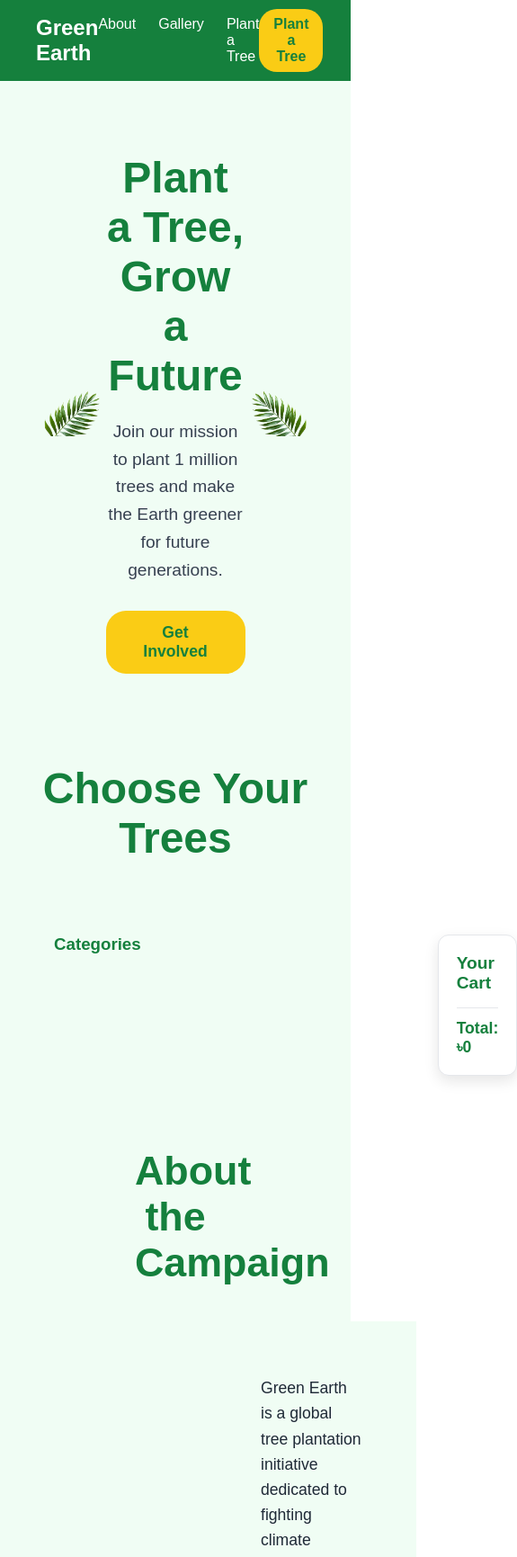
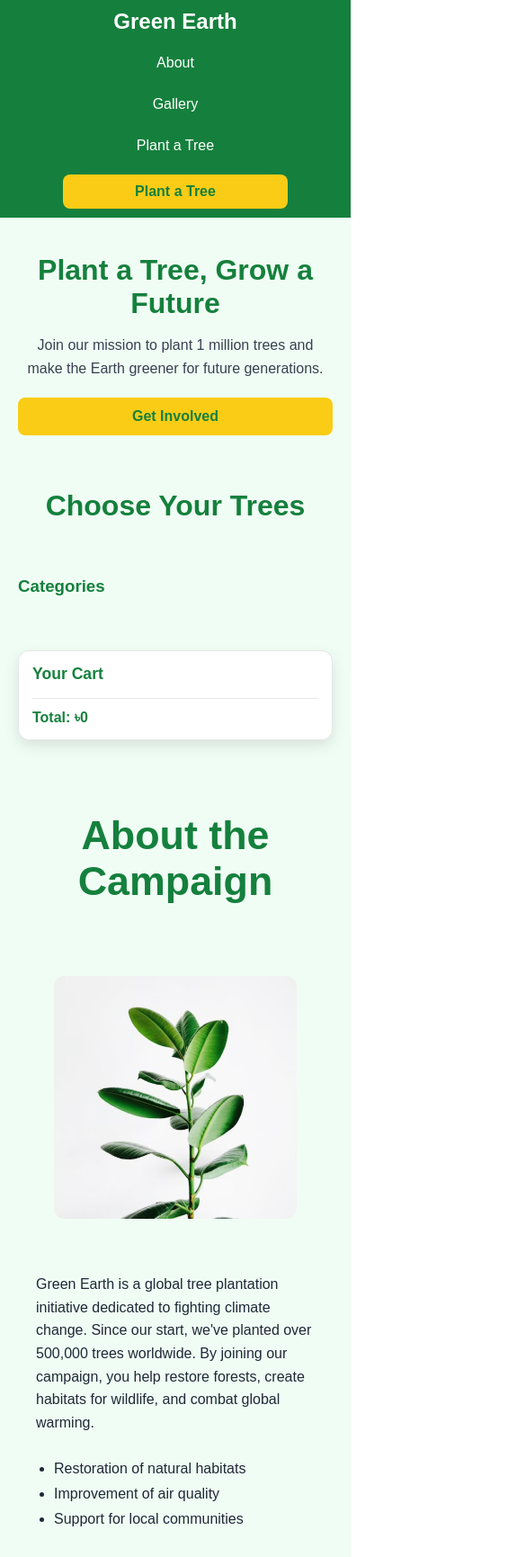
Before and after one commit to jakaria-creator/B12A06-Green-Earth, a plain HTML site: page index.html in a window 390 px wide. Shown: the top 1731 px of the page at 90% size, 575 px wide, since content can reach past the window. Drawn offline with Linux system fonts and the light colour scheme; no server answers.

Commit message:
added mobile responsiveness

```diff
--- a/design.css
+++ b/design.css
@@ -688,3 +688,159 @@ section {
   font-size: 0.9em;
   text-align: center;
 }
+
+
+
+
+/* -------------------
+   Mobile Responsiveness (≤768px)
+------------------- */
+@media (max-width: 768px) {
+  /* Menubar */
+  .menubar {
+    padding: 10px 20px;
+  }
+  .menubar nav {
+    flex-direction: column;
+    align-items: center;
+    gap: 15px;
+  }
+  .menubar .menu-links {
+    flex-direction: column;
+    gap: 12px;
+    width: 100%;
+    align-items: center;
+  }
+  .menubar .menu-links a {
+    width: 100%;
+    text-align: center;
+    padding: 8px 0;
+  }
+  .menubar .btn-plantATree {
+    width: 100%;
+    display: flex;
+    justify-content: center;
+  }
+  .menubar .btn-plantATree button {
+    width: 100%;
+    max-width: 250px;
+    padding: 10px;
+    border-radius: 8px;
+  }
+
+  /* Hero Section */
+  .hero-grid {
+    grid-template-columns: 1fr;
+    padding: 40px 20px;
+  }
+  .hero-leaf {
+    display: none; /* hide side leaves on mobile */
+  }
+  .hero-content h1 {
+    font-size: 2em;
+    margin-bottom: 15px;
+  }
+  .hero-content p {
+    font-size: 1em;
+    margin-bottom: 20px;
+  }
+  .btn-hero {
+    width: 100%;
+    padding: 12px;
+    font-size: 1em;
+    border-radius: 8px;
+  }
+
+  /* Tree Shop */
+  .tree-shop {
+    grid-template-columns: 1fr; /* stack sidebar, grid, cart */
+    gap: 20px;
+    padding: 20px;
+  }
+  .tree-shop-header {
+    font-size: 2em;
+  }
+  .tree-card img {
+    height: 160px;
+  }
+  .tree-card h4 {
+    font-size: 1.1em;
+  }
+  .tree-card p {
+    font-size: 0.9em;
+  }
+
+  /* Cart */
+  .cart-card {
+    padding: 15px;
+  }
+  .cart-card h3 {
+    font-size: 1.1rem;
+  }
+  .total {
+    font-size: 1rem;
+  }
+
+  /* Campaign Section */
+  .campaign {
+    padding: 20px;
+  }
+  .about-campaign {
+    grid-template-columns: 1fr; /* stack image and text */
+  }
+  .campaign-text {
+    padding: 20px;
+  }
+  .campaign-text h2 {
+    font-size: 1.8em;
+  }
+  .campaign-text p {
+    font-size: 1em;
+  }
+
+  /* Impact Section */
+  .impact-section {
+    padding: 40px 20px;
+  }
+  .impact-section h2 {
+    font-size: 2em;
+    margin-bottom: 30px;
+  }
+  .impact-grid {
+    grid-template-columns: 1fr; /* stack boxes */
+    gap: 20px;
+  }
+  .impact-box h3 {
+    font-size: 2em;
+  }
+
+  /* Donation Section */
+  .donation-section h2 {
+    font-size: 2em;
+  }
+  .donation-card {
+    padding: 20px;
+  }
+  .donation-form input,
+  .donation-form select,
+  .donation-form button {
+    font-size: 1em;
+    padding: 12px;
+  }
+
+  /* Footer */
+  .donation-footer {
+    font-size: 0.8em;
+    padding: 15px;
+  }
+
+  /* Modal */
+  .modal-content {
+    width: 95%;
+    padding: 20px;
+  }
+  .modal-content img {
+    height: auto;
+    max-height: 200px;
+  }
+}
```
